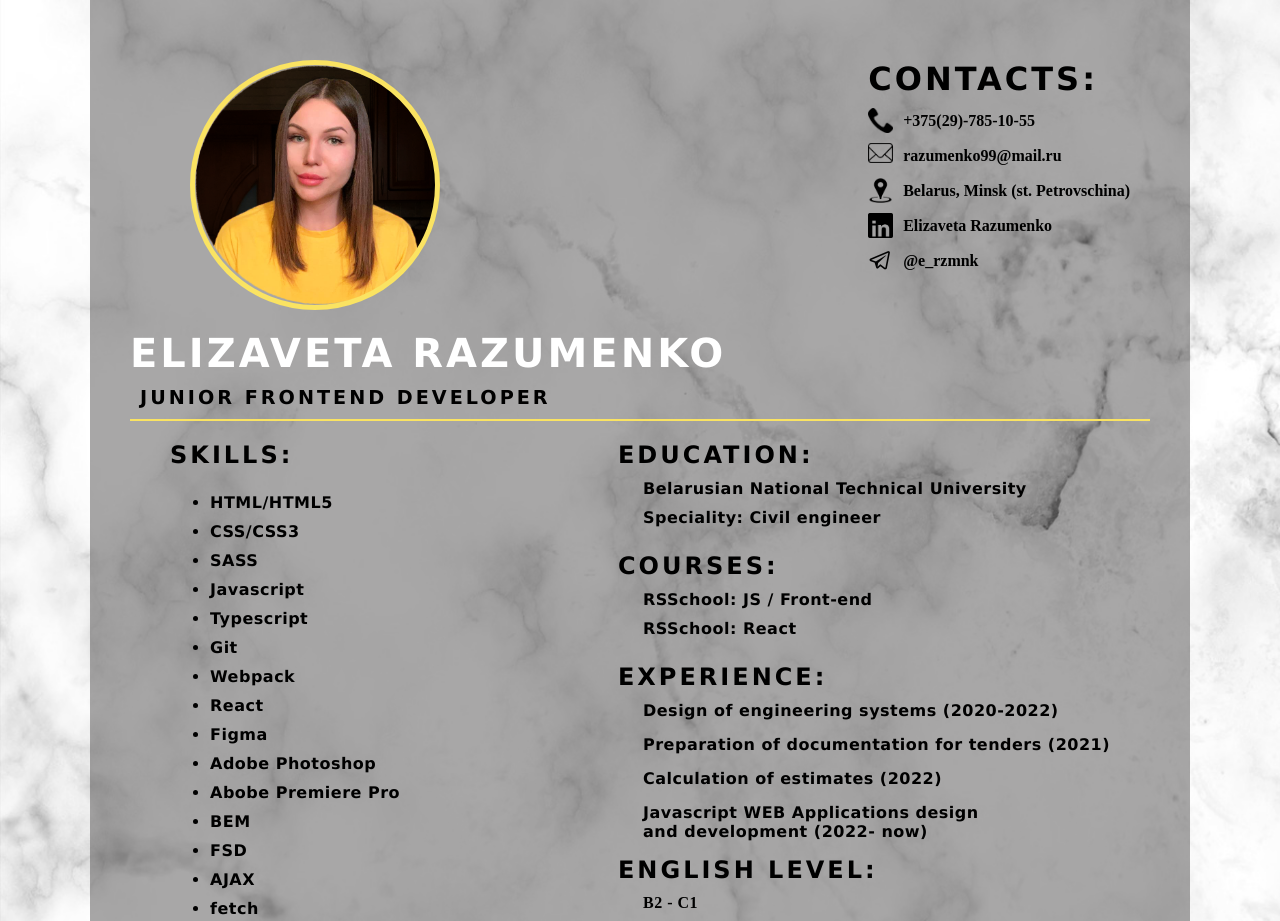
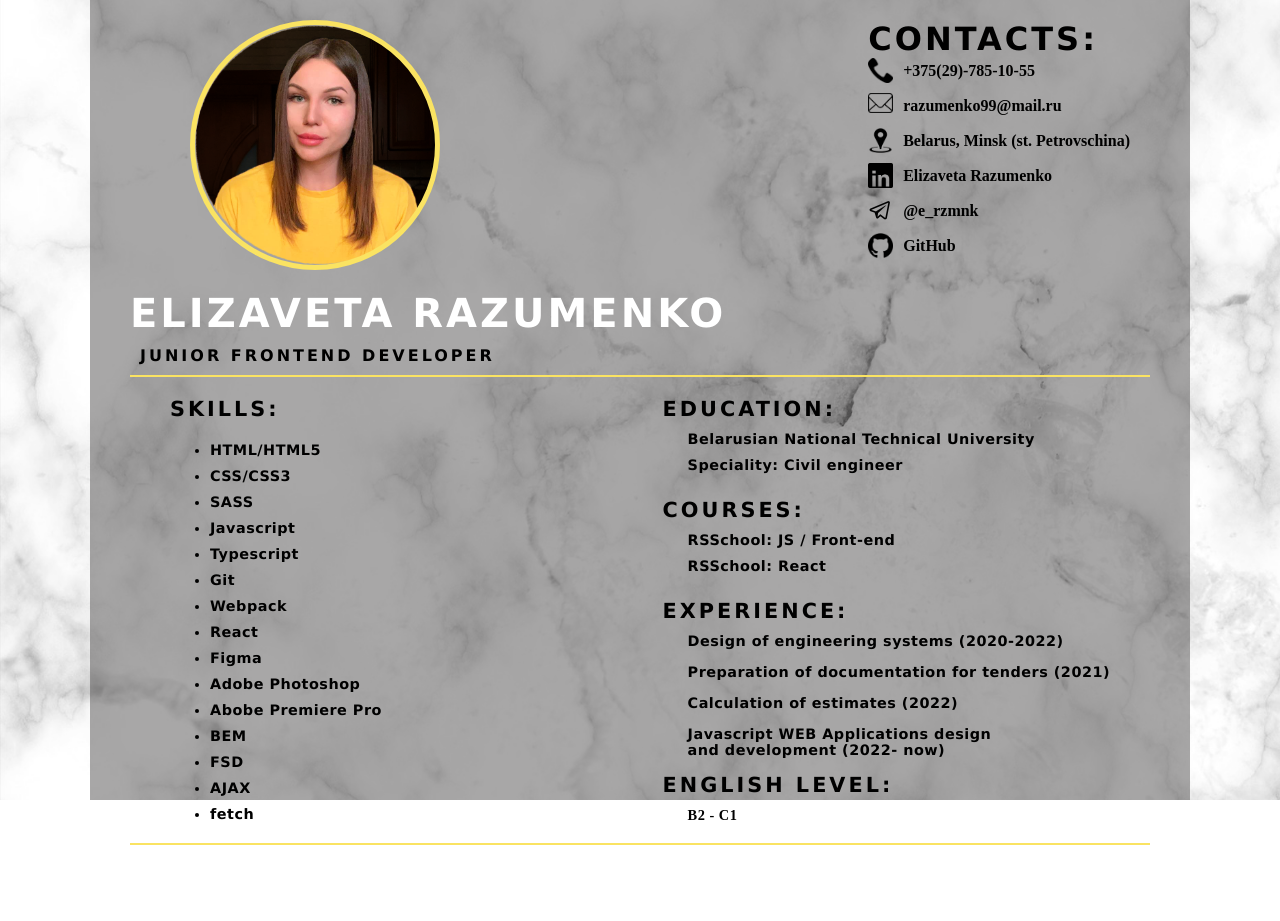
Before and after one commit to ElizavetaRazumenko/resume, a plain HTML site: page index.html in a window 1280 px wide. Shown: the top 921 px of the page. After the commit the page ends 845 px from the top, so only its background shows below. Drawn offline with Linux system fonts and the light colour scheme.

Commit message:
feat: fix bags

```diff
--- a/index.js
+++ b/index.js
@@ -23,10 +23,11 @@ const arrayOfLinks = [
     'mailto:razumenko99@mail.ru',
     'https://yandex.by/maps/157/minsk/stops/station__9891255/?ll=27.518536%2C53.887030&tab=overview&z=13',
     'https://www.linkedin.com/in/elizaveta-razumenko-508187282',
-    'https://t.me/e_rzmnk'
+    'https://t.me/e_rzmnk',
+    'https://github.com/ElizavetaRazumenko'
 ];
-const arrayInfo = ['+375(29)-785-10-55', 'razumenko99@mail.ru', 'Belarus, Minsk (st. Petrovschina)', 'Elizaveta Razumenko', '@e_rzmnk',];
-for (let i = 0; i < 5; i += 1) {
+const arrayInfo = ['+375(29)-785-10-55', 'razumenko99@mail.ru', 'Belarus, Minsk (st. Petrovschina)', 'Elizaveta Razumenko', '@e_rzmnk', 'GitHub'];
+for (let i = 0; i < 6; i += 1) {
     const a = createElement('a', `a-row a-row-${i}`, myContacts, arrayInfo[i]);
     createElement('div', `image-row image-row-${i + 1}`, a);
     a.href = arrayOfLinks[i];
--- a/style.css
+++ b/style.css
@@ -3,6 +3,11 @@
     --text-color: #ffffff;
     --gold-color: #fae362;
     --black-color: #000000;
+}
+
+html {
+    width: 100%;
+    height: 100%;
 }
 
 body {
@@ -24,7 +29,7 @@ body {
     width: 1020px;
     margin:  0 auto;
     height: auto;
-    padding: 40px;
+    padding: 0 40px;
 }
 
 .my-data {
@@ -67,6 +72,10 @@ body {
 
 .image-row-5 {
     background-image: url(./assets/telega.png);
+}
+
+.image-row-6 {
+    background-image: url(./assets/github.png);
 }
 
 .a-row {
@@ -116,13 +125,13 @@ body {
 .p-contacts,
 .skills,
 .education {
-    margin: 10px 0 10px 0;
-    font-size: 1.5rem;
+    margin: 10px 0 0 0;
+    font-size: 1.3rem;
     color: var(--black-color);
 }
 
 .my-prof {
-    font-size: 1.2rem;
+    font-size: 1rem;
     margin: 10px 0 10px 10px;
     color: var(--black-color);
 }
@@ -149,7 +158,7 @@ body {
 .education-info-un,
 .education-info-spec,
 .courses-school {
-    font-size: 1rem;
+    font-size: .9rem;
     margin: 10px 0;
     text-transform: none;
     letter-spacing: .5px;
```
Also changed, not shown: assets/github.png (added).
